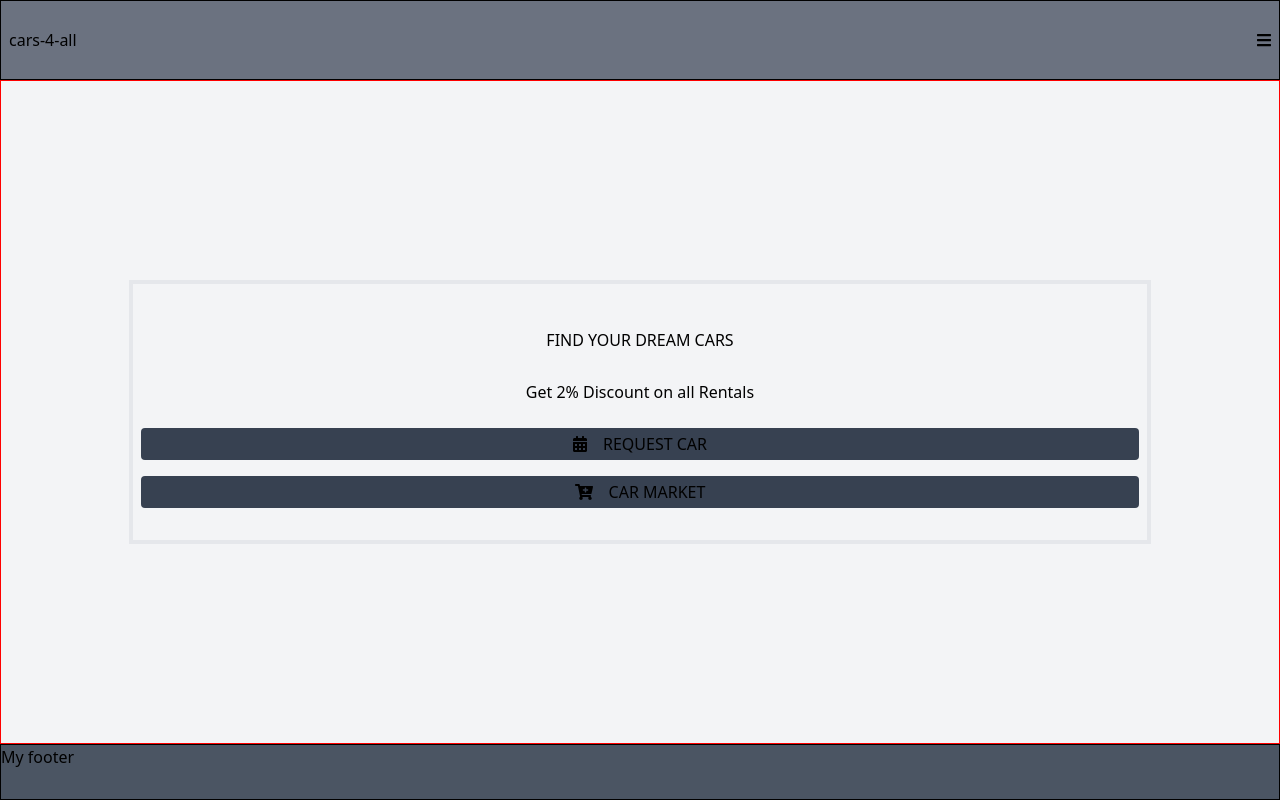
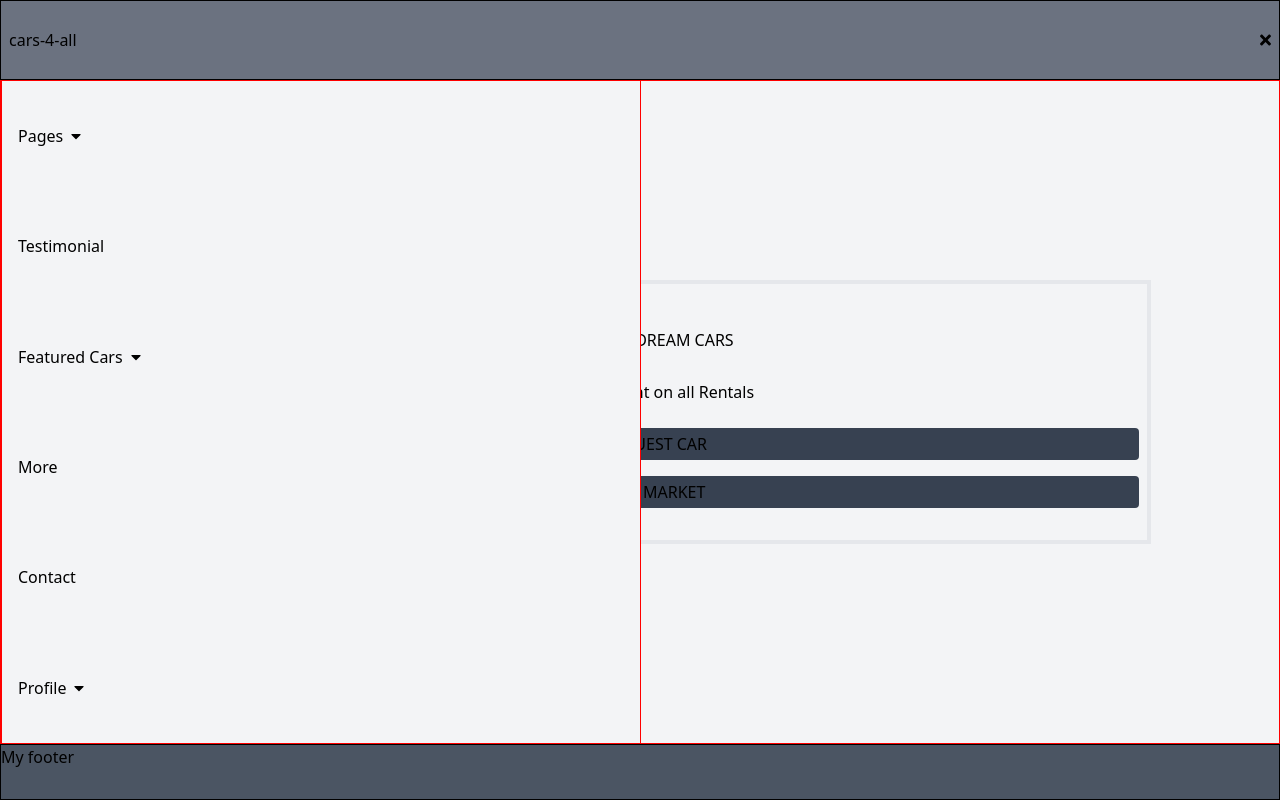
Before and after one commit to wandji20/Cars-4-All, a React (Create React App) app: page / in a window 1280 px wide. Both pictures are taken after a click on the button 1268 px from the left and 40 px from the top of the page. Built offline with nearby package versions, Linux system fonts and the light colour scheme.

Commit message:
Add Funtions for displaying and hiding nav sub items

```diff
--- a/src/components/nav/Nav.js
+++ b/src/components/nav/Nav.js
@@ -1,21 +1,32 @@
-import React from 'react';
+import React, { useState } from 'react';
 import { FontAwesomeIcon } from '@fortawesome/react-fontawesome';
-import { faBars } from '@fortawesome/free-solid-svg-icons';
+import { faBars, faTimes } from '@fortawesome/free-solid-svg-icons';
 import { NavLink } from 'react-router-dom';
 import NavMenu from './NavMenu';
 
-const Nav = () => (
+const Nav = () => {
+  const [toggle, setToggle] = useState(true);
+  const handleToggleNav = () => {
+    setToggle((toggle) => !toggle);
+  };
+  return (
     <nav id="" className="nav-bar bg-gray-500 fixed-inset-0 flex justify-between items-center">
       <NavLink to="#" className="block h-auto pl-2">
         <span className="">
           cars-4-all
         </span>
       </NavLink>
-    <NavMenu />
-    <button type="button" className="h-auto pr-2">
-      <FontAwesomeIcon icon={faBars} />
+      <NavMenu toggle={toggle} handleToggleNav={handleToggleNav} />
+      <button
+        type="button"
+        className="h-auto pr-2"
+        onClick={handleToggleNav}
+      >
+        {toggle && <FontAwesomeIcon icon={faBars} />}
+        {!toggle && <FontAwesomeIcon icon={faTimes} />}
       </button>
     </nav>
   );
+};
 
 export default Nav;
--- a/src/components/nav/NavMenu.js
+++ b/src/components/nav/NavMenu.js
@@ -1,26 +1,44 @@
-import React from 'react';
+import React, { useState } from 'react';
+import PropTypes from 'prop-types';
 import { NavLink } from 'react-router-dom';
 import { FontAwesomeIcon } from '@fortawesome/react-fontawesome';
 import { faCaretDown } from '@fortawesome/free-solid-svg-icons';
 
-const NavMenu = () => {
+const NavMenu = (props) => {
+  const { toggle, handleToggleNav } = props;
   const pages = ['rental', 'market'];
-  const featuredCars = ['', 'Sedan', 'Suv', 'Vans', 'Truck'];
+  const featuredCars = ['', 'Sedan', 'Suv & Crossover', 'Van & Bus', 'Truck'];
+  const loggedIn = false;
+
+  const [togglePages, setTogglePages] = useState(false);
+  const [toggleFeaturedCars, setToggleFeaturedCars] = useState(false);
+  const [toggleProfile, setToggleProfile] = useState(false);
+
+  const resetToggles = () => {
+    setToggleFeaturedCars(false);
+    setTogglePages(false);
+    setToggleProfile(false);
+  };
 
   return (
     <div
-      className="w-1/2 flex flex-col items-start justify-around absolute nav-menu bg-gray-100 px-4 bg-gray hidden"
+      className={toggle ? 'hidden' : 'w-1/2 flex flex-col items-start justify-around absolute nav-menu bg-gray-100 px-4 bg-gray h-auto'}
     >
       <div className="h-auto border-black w-full">
+        <button className="inline" type="button" onClick={() => setTogglePages((prev) => !prev)}>
           <span className="inline-block">Pages</span>
           <span className="inline-block ml-2">
             <FontAwesomeIcon icon={faCaretDown} />
           </span>
-        <ul id="pages" className="w-full hidden">
+        </button>
+        <ul
+          id="pages"
+          className={togglePages ? 'w-auto ml-5 border-4 border-light-blue-500' : 'hidden'}
+        >
           {
               pages.map((page) => (
-                <li key={page} value={page}>
-                  <NavLink to="#">
+                <li key={page}>
+                  <NavLink to="#" onClick={() => { handleToggleNav(); resetToggles(); }}>
                     <span>{page}</span>
                   </NavLink>
                 </li>
@@ -29,20 +47,29 @@ const NavMenu = () => {
         </ul>
       </div>
 
-      <NavLink to="#" className="inline-block">
+      <NavLink to="#" className="inline-block" onClick={() => { handleToggleNav(); resetToggles(); }}>
         <span>Testimonial</span>
       </NavLink>
 
-      <div className=" w-full h-auto">
+      <div className=" w-full h-auto relative">
+        <button
+          className="inline"
+          type="button"
+          onClick={() => { setToggleFeaturedCars((prev) => !prev); }}
+        >
           <span>Featured Cars</span>
           <span className="inline-block ml-2">
             <FontAwesomeIcon icon={faCaretDown} />
           </span>
-        <ul id="featured-cars" className="ml-2 hidden">
+        </button>
+        <ul
+          id="featured-cars"
+          className={toggleFeaturedCars ? 'border-4 border-light-blue-500 ml-5' : 'hidden'}
+        >
           {
               featuredCars.map((category) => (
-                <li key={category} value={category}>
-                  <NavLink to="#">
+                <li key={category}>
+                  <NavLink to="#" onClick={() => { handleToggleNav(); resetToggles(); }}>
                     <span>{category}</span>
                   </NavLink>
                 </li>
@@ -51,23 +78,68 @@ const NavMenu = () => {
         </ul>
       </div>
 
-      <NavLink to="#" className="inline-block">
+      <NavLink to="#" className="inline-block" onClick={() => { handleToggleNav(); resetToggles(); }}>
         <span>More</span>
       </NavLink>
 
-      <NavLink to="#" className="inline-block">
+      <NavLink to="#" className="inline-block" onClick={() => { handleToggleNav(); resetToggles(); }}>
         <span>Contact</span>
       </NavLink>
 
-      <NavLink to="#" className="inline-block">
-        <span>Testimonial</span>
+      <div className=" w-full h-auto">
+        <button className="inline" type="button" onClick={() => setToggleProfile((prev) => !prev)}>
+          <span>Profile</span>
+          <span className="inline-block ml-2">
+            <FontAwesomeIcon icon={faCaretDown} />
+          </span>
+        </button>
+        <ul
+          id="user-features"
+          className={toggleProfile ? 'ml-5 border-4 border-light-blue-500' : 'hidden'}
+        >
+          {
+            loggedIn
+            && (
+            <>
+              <li>
+                <NavLink to="#" onClick={() => { handleToggleNav(); resetToggles(); }}>
+                  <span>Login</span>
                 </NavLink>
+              </li>
+              <li>
+                <NavLink to="#" onClick={() => { handleToggleNav(); resetToggles(); }}>
+                  <span>Signup</span>
+                </NavLink>
+              </li>
+            </>
+            )
 
-      <NavLink to="#" className="inline-block">
+          }
+          {
+            !loggedIn && (
+            <>
+              <li>
+                <NavLink to="#" onClick={() => { handleToggleNav(); resetToggles(); }}>
                   <span>Profile</span>
                 </NavLink>
+              </li>
+              <li>
+                <NavLink to="#" onClick={() => { handleToggleNav(); resetToggles(); }}>
+                  <span>Logout</span>
+                </NavLink>
+              </li>
+            </>
+            )
+          }
+        </ul>
+      </div>
 
     </div>
   );
 };
+
+NavMenu.propTypes = {
+  toggle: PropTypes.bool.isRequired,
+  handleToggleNav: PropTypes.func.isRequired,
+};
 export default NavMenu;
```
Lines whose indentation alone changed are shown as unchanged.
